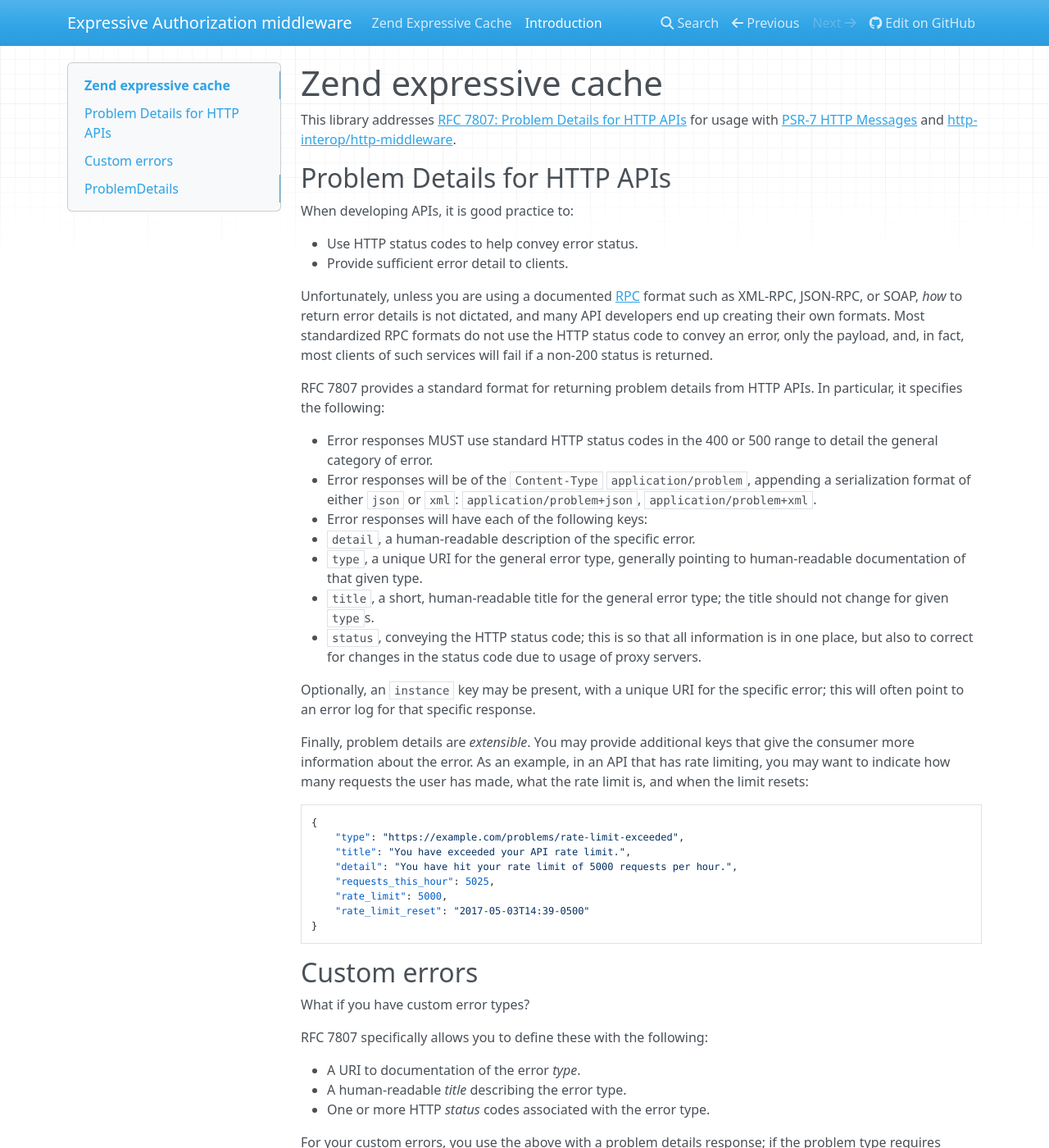
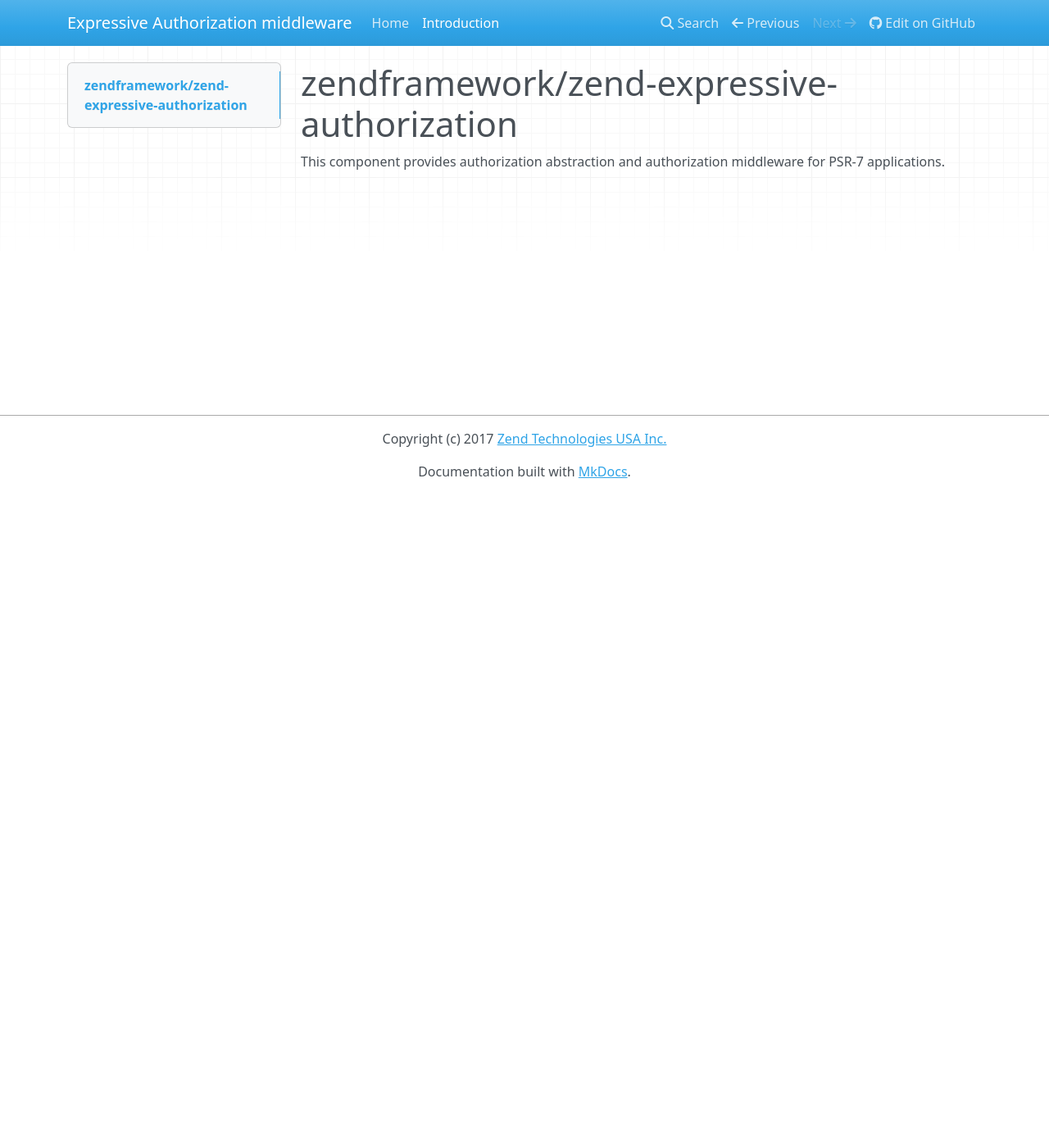
Before and after one commit to zendframework/zend-expressive-authorization, an MkDocs documentation site: the page built from docs/book/intro.md, in a window 1280 px wide and 1400 px high. Shown: the whole window at 82% size. Built offline with MkDocs 1.6.1, drawn with Linux system fonts in a browser that asks for light colours; nearby versions of some CDN libraries; old or Windows-style settings are respelled for this version of MkDocs; some of the changed text lies outside the part shown.

Commit message:
Updated repository to reflect latest recommendations
- Imported all support files from weierophinney/zf-component-template.
- Updated Travis configuration to match newest repos.
- Renamed `doc/` directory to `docs/`, allowing us to put GitHub support
  files into that tree.
- Updated existing docs to reflect _this_ project, versus the caching
  repo.

````diff
--- a/doc/book/intro.md
+++ /dev/null
@@ -1,88 +0,0 @@
-# Zend expressive cache
-
-This library addresses [RFC 7807: Problem Details for HTTP APIs](https://tools.ietf.org/html/rfc7807)
-for usage with [PSR-7 HTTP Messages](http://www.php-fig.org/psr/psr7/) and
-[http-interop/http-middleware](https://github.com/http-interop/http-middleware).
-
-## Problem Details for HTTP APIs
-
-When developing APIs, it is good practice to:
-
-- Use HTTP status codes to help convey error status.
-- Provide sufficient error detail to clients.
-
-Unfortunately, unless you are using a documented
-[RPC](https://en.wikipedia.org/wiki/Remote_procedure_call) format such as
-XML-RPC, JSON-RPC, or SOAP, _how_ to return error details is not dictated, and
-many API developers end up creating their own formats. Most standardized
-RPC formats do not use the HTTP status code to convey an error, only the
-payload, and, in fact, most clients of such services will fail if a non-200
-status is returned.
-
-RFC 7807 provides a standard format for returning problem details from HTTP
-APIs. In particular, it specifies the following:
-
-- Error responses MUST use standard HTTP status codes in the 400 or 500 range to
-  detail the general category of error.
-- Error responses will be of the `Content-Type` `application/problem`,
-  appending a serialization format of either `json` or `xml`:
-  `application/problem+json`, `application/problem+xml`.
-- Error responses will have each of the following keys:
-  - `detail`, a human-readable description of the specific error.
-  - `type`, a unique URI for the general error type, generally pointing to
-    human-readable documentation of that given type.
-  - `title`, a short, human-readable title for the general error type; the title
-    should not change for given `type`s.
-  - `status`, conveying the HTTP status code; this is so that all information
-    is in one place, but also to correct for changes in the status code due to
-    usage of proxy servers.
-
-Optionally, an `instance` key may be present, with a unique URI for the specific
-error; this will often point to an error log for that specific response.
-
-Finally, problem details are _extensible_. You may provide additional keys that
-give the consumer more information about the error. As an example, in an API
-that has rate limiting, you may want to indicate how many requests the user has
-made, what the rate limit is, and when the limit resets:
-
-```json
-{
-    "type": "https://example.com/problems/rate-limit-exceeded",
-    "title": "You have exceeded your API rate limit.",
-    "detail": "You have hit your rate limit of 5000 requests per hour.",
-    "requests_this_hour": 5025,
-    "rate_limit": 5000,
-    "rate_limit_reset": "2017-05-03T14:39-0500"
-}
-```
-
-## Custom errors
-
-What if you have custom error types?
-
-RFC 7807 specifically allows you to define these with the following:
-
-- A URI to documentation of the error _type_.
-- A human-readable _title_ describing the error type.
-- One or more HTTP _status_ codes associated with the error type.
-
-For your custom errors, you use the above with a problem details response; if
-the problem type requires additional information, you provide it within the
-payload, and document that information at the URI describing the type.
-
-This approach allows usage of a single, general-purpose media type for returning
-problem details for your HTTP API, while allowing full customization of what
-types of errors you report.
-
-## ProblemDetails
-
-This library provides custom PSR-7 responses for JSON and XML representations of
-`application/problem`. Additionally, it provides a factory that will introspect
-the contents of a provided `Accept` header in order to determine which
-representation to return, defaulting to the XML representation. This factory may
-then be composed in middleware in order to create and return problem details
-responses.
-
-Additionally, the library provides middleware that acts as an error and
-exception handler and wrapping calls to a delegate, converting each into problem
-details responses.
--- /dev/null
+++ b/docs/book/intro.md
@@ -0,0 +1,4 @@
+# zendframework/zend-expressive-authorization
+
+This component provides authorization abstraction and authorization middleware
+for PSR-7 applications.
--- a/mkdocs.yml
+++ b/mkdocs.yml
@@ -1,5 +1,5 @@
-docs_dir: doc/book
-site_dir: doc/html
+docs_dir: docs/book
+site_dir: docs/html
 pages:
     - index.md
     - Introduction: intro.md
````
Also changed, not shown: .travis.yml (+18 -11 lines), CHANGELOG.md (added, +25 -0 lines), LICENSE.md (+21 -6 lines), composer.json (+6 -8 lines), doc/book/index.html (deleted, +0 -9 lines), doc/book/index.md (deleted, +0 -26 lines), docs/CODE_OF_CONDUCT.md (added, +43 -0 lines), docs/CONTRIBUTING.md (added, +189 -0 lines), docs/ISSUE_TEMPLATE.md (added, +10 -0 lines), docs/PULL_REQUEST_TEMPLATE.md (added, +25 -0 lines), docs/SUPPORT.md (added, +25 -0 lines), docs/book/index.html (added, +9 -0 lines), docs/book/index.md (added, +1 -0 lines), 3 other files.
